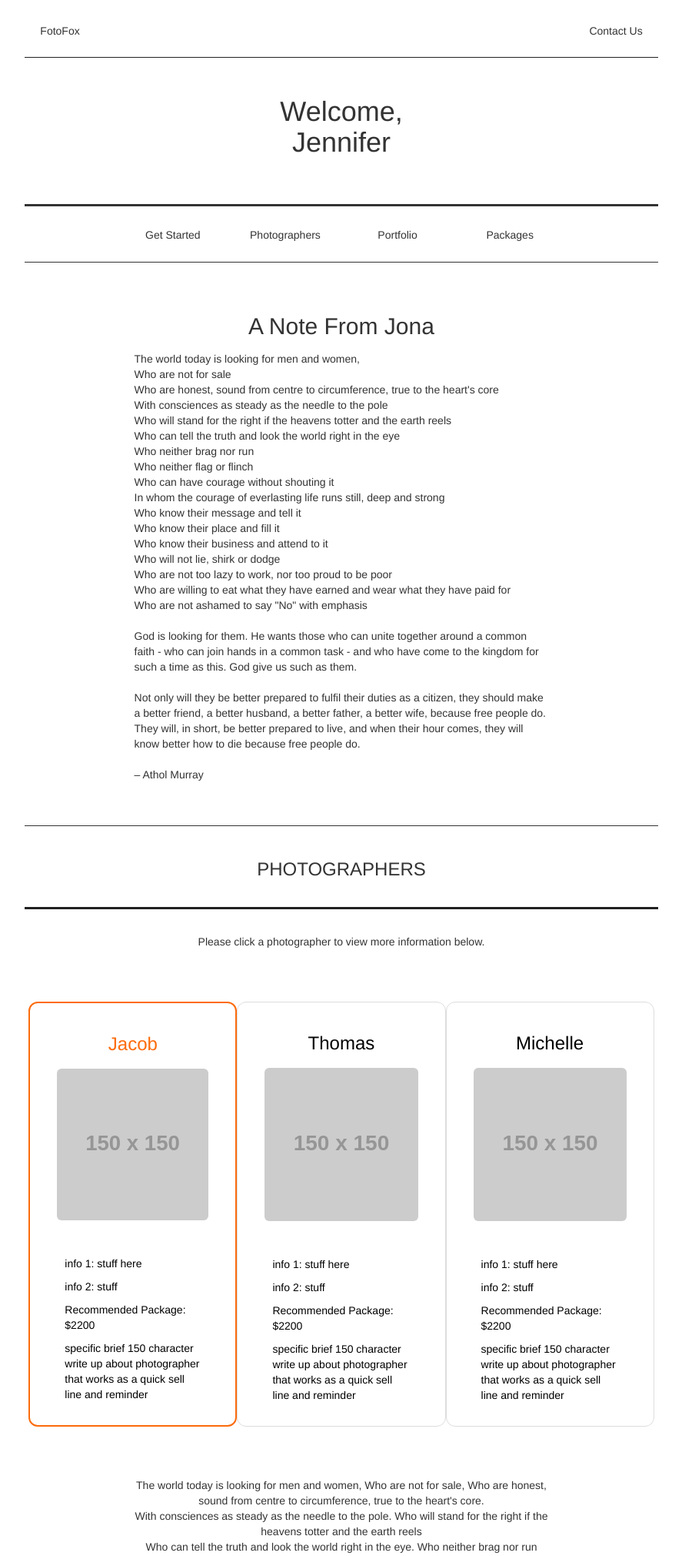
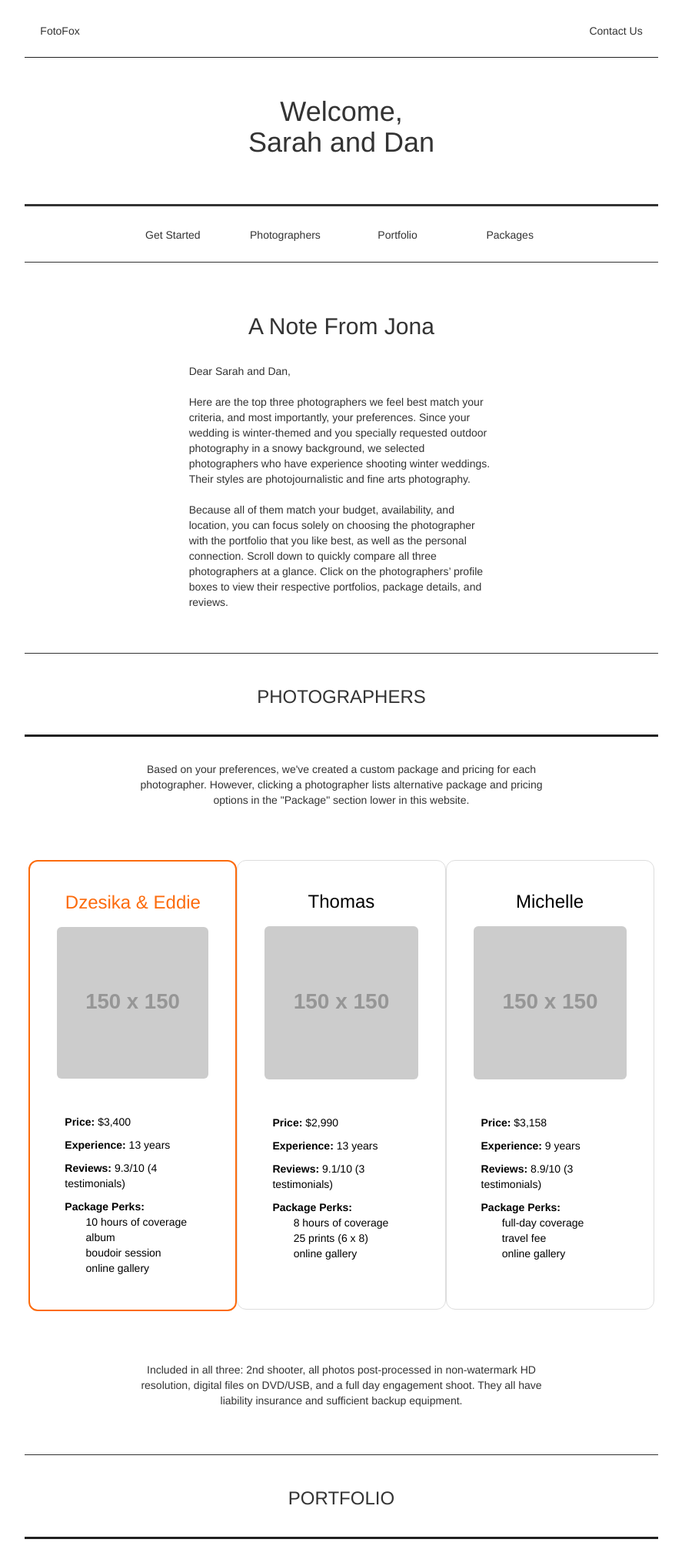
Before and after one commit to swilkie/FotoFox, a PHP site: page /testPerson.php?photog=1 in a window 1280 px wide. Shown: the top 2021 px of the page at 77% size, without its empty margins (196-1083 px from the left). Run offline with PHP 8.4, Linux system fonts and the light colour scheme; grey boxes labelled with a size stand in for pictures from a placeholder-image service; some libraries are stand-ins or nearby versions.

Commit message:
Add example text, and generic lorem ipsum text

```diff
--- a/css/personal.css
+++ b/css/personal.css
@@ -92,7 +92,7 @@ hr {
 
 .note-title {
 	text-align: center;
-	margin-bottom: 16px;
+	margin-bottom: 32px;
 }
 
 .note-text {
@@ -166,6 +166,7 @@ hr {
 
 .photographer-option {
 	padding:20px;
+	min-height: 582px;
 }
 
 .photographer-name {
--- a/personal.html
+++ b/personal.html
@@ -54,7 +54,7 @@
 				<section id="banner">
 					<div class="note">
 						<div class="row">
-							<div class="col-sm-8 col-sm-offset-2">
+							<div class="col-sm-6 col-sm-offset-3">
 								<h2 class="note-title">A Note From Jona</h2>
 								<p class="note-text"><?php echo nl2br($welcomeNote) ?></p>
 							</div>
@@ -76,7 +76,9 @@
 
 
 					<div class="photographer">
-						<p class="photographer-instructions">Please click a photographer to view more information below.</p>
+						<div class="row row-centered">
+							<p class="col-sm-8 col-centered photographer-instructions">Based on your preferences, we've created a custom package and pricing for each photographer. However, clicking a photographer lists alternative package and pricing options in the "Package" section lower in this website.</p>
+						</div>
 
 						<div class="row photographer-choices">
 
@@ -90,10 +92,10 @@
 										<h3 class="photographer-name"><?php echo $photographerName1 ?></h3>
 										<img class="fullwidth photographer-photo" src="http://placehold.it/150x150">
 										<div class="photographer-notes">
-											<p>info 1: stuff here</p>
-											<p>info 2: stuff</p>
-											<p>Recommended Package: $2200</p>
-											<p>specific brief 150 character write up about photographer that works as a quick sell line and reminder</p>
+											<p><?php echo $price1 ?></p>
+											<p><?php echo $experience1 ?></p>
+											<p><?php echo $reviews1 ?></p>
+											<p><?php echo nl2br($package1) ?></p>
 										</div>
 									</div>
 								</div>
@@ -101,7 +103,7 @@
 
 
 							<a class="photographer-button" href="testPerson.php?photog=2">
-								<div <?php if (!isset($_GET["photog"]) || $_GET["photog"] == "2") {
+								<div <?php if ($_GET["photog"] == "2") {
 									echo 'class="col-md-4 col-sm-6 photographer-border photographer-border-active">';
 								} else {
 									echo 'class="col-md-4 col-sm-6 photographer-border">';
@@ -110,17 +112,17 @@
 										<h3 class="photographer-name"><?php echo $photographerName2 ?></h3>
 										<img class="fullwidth photographer-photo" src="http://placehold.it/150x150">
 										<div class="photographer-notes">
-											<p>info 1: stuff here</p>
-											<p>info 2: stuff</p>
-											<p>Recommended Package: $2200</p>
-											<p>specific brief 150 character write up about photographer that works as a quick sell line and reminder</p>
+											<p><?php echo $price2 ?></p>
+											<p><?php echo $experience2 ?></p>
+											<p><?php echo $reviews2 ?></p>
+											<p><?php echo nl2br($package2) ?></p>
 										</div>
 									</div>
 								</div>
 							</a>
 
 							<a class="photographer-button" href="testPerson.php?photog=3">
-								<div <?php if (!isset($_GET["photog"]) || $_GET["photog"] == "3") {
+								<div <?php if ($_GET["photog"] == "3") {
 									echo 'class="col-md-4 col-sm-6 photographer-border photographer-border-active">';
 								} else {
 									echo 'class="col-md-4 col-sm-6 photographer-border">';
@@ -132,10 +134,10 @@
 										</div>
 
 										<div class="photographer-notes">
-											<p>info 1: stuff here</p>
-											<p>info 2: stuff</p>
-											<p>Recommended Package: $2200</p>
-											<p>specific brief 150 character write up about photographer that works as a quick sell line and reminder</p>
+											<p><?php echo $price3 ?></p>
+											<p><?php echo $experience3 ?></p>
+											<p><?php echo $reviews3 ?></p>
+											<p><?php echo nl2br($package3) ?></p>
 										</div>
 									</div>
 								</div>
--- a/testPerson.php
+++ b/testPerson.php
@@ -1,45 +1,51 @@
 <?php
 
-$firstName = "Jennifer";
+$firstName = "Sarah and Dan";
 
 
 $welcomeNote =
-"The world today is looking for men and women,
-Who are not for sale
-Who are honest, sound from centre to circumference, true to the heart's core
-With consciences as steady as the needle to the pole
-Who will stand for the right if the heavens totter and the earth reels
-Who can tell the truth and look the world right in the eye
-Who neither brag nor run
-Who neither flag or flinch
-Who can have courage without shouting it
-In whom the courage of everlasting life runs still, deep and strong
-Who know their message and tell it
-Who know their place and fill it
-Who know their business and attend to it
-Who will not lie, shirk or dodge
-Who are not too lazy to work, nor too proud to be poor
-Who are willing to eat what they have earned and wear what they have paid for
-Who are not ashamed to say \"No\" with emphasis
+"Dear Sarah and Dan,
 
-God is looking for them. He wants those who can unite together around a common faith - who can join hands in a common task - and who have come to the kingdom for such a time as this. God give us such as them.
+Here are the top three photographers we feel best match your criteria, and most importantly, your preferences. Since your wedding is winter-themed and you specially requested outdoor photography in a snowy background, we selected photographers who have experience shooting winter weddings. Their styles are photojournalistic and fine arts photography.
 
-Not only will they be better prepared to fulfil their duties as a citizen, they should make a better friend, a better husband, a better father, a better wife, because free people do. They will, in short, be better prepared to live, and when their hour comes, they will know better how to die because free people do.
+Because all of them match your budget, availability, and location, you can focus solely on choosing the photographer with the portfolio that you like best, as well as the personal connection. Scroll down to quickly compare all three photographers at a glance. Click on the photographers’ profile boxes to view their respective portfolios, package details, and reviews.";
 
-– Athol Murray";
+
+$photographerName1 = "Dzesika & Eddie";
+$price1 = "<b>Price:</b> $3,400";
+$experience1 = "<b>Experience:</b> 13 years";
+$reviews1 = "<b>Reviews:</b> 9.3/10 (4 testimonials)";
+$package1 =
+"<b>Package Perks:</b>
+&nbsp;&nbsp;&nbsp;&nbsp;&nbsp;&nbsp;&nbsp;10 hours of coverage
+&nbsp;&nbsp;&nbsp;&nbsp;&nbsp;&nbsp;&nbsp;album
+&nbsp;&nbsp;&nbsp;&nbsp;&nbsp;&nbsp;&nbsp;boudoir session
+&nbsp;&nbsp;&nbsp;&nbsp;&nbsp;&nbsp;&nbsp;online gallery";
+
+$photographerName2 = "Thomas";
+$price2 = "<b>Price:</b> $2,990";
+$experience2 = "<b>Experience:</b> 13 years";
+$reviews2 = "<b>Reviews:</b> 9.1/10 (3 testimonials)";
+$package2 =
+"<b>Package Perks:</b>
+&nbsp;&nbsp;&nbsp;&nbsp;&nbsp;&nbsp;&nbsp;8 hours of coverage
+&nbsp;&nbsp;&nbsp;&nbsp;&nbsp;&nbsp;&nbsp;25 prints (6 x 8)
+&nbsp;&nbsp;&nbsp;&nbsp;&nbsp;&nbsp;&nbsp;online gallery";
+
+$photographerName3 = "Michelle";
+$price3 = "<b>Price:</b> $3,158";
+$experience3 = "<b>Experience:</b> 9 years";
+$reviews3 = "<b>Reviews:</b> 8.9/10 (3 testimonials)";
+$package3 =
+"<b>Package Perks:</b>
+&nbsp;&nbsp;&nbsp;&nbsp;&nbsp;&nbsp;&nbsp;full-day coverage
+&nbsp;&nbsp;&nbsp;&nbsp;&nbsp;&nbsp;&nbsp;travel fee
+&nbsp;&nbsp;&nbsp;&nbsp;&nbsp;&nbsp;&nbsp;online gallery";
 
 $photographerCommon =
-"The world today is looking for men and women, Who are not for sale, Who are honest, sound from centre to circumference, true to the heart's core.
-With consciences as steady as the needle to the pole. Who will stand for the right if the heavens totter and the earth reels
-Who can tell the truth and look the world right in the eye. Who neither brag nor run";
-
-
+"Included in all three:  2nd shooter, all photos post-processed in non-watermark HD resolution, digital files on DVD/USB, and a full day engagement shoot.  They all have liability insurance and sufficient backup equipment.";
 
 /*****************    Photographer 1    *************************/
-
-$photographerName1 = "Jacob";
-$photographerName2 = "Thomas";
-$photographerName3 = "Michelle";
 
 //if first time visiting, or photographer 1 selected.
 if (!isset($_GET["photog"]) || $_GET["photog"] == "1")
@@ -52,14 +58,7 @@ if (!isset($_GET["photog"]) || $_GET["photog"] == "1")
 		);
 
 	$photographerNote =
-	"The world today is looking for men and women,
-	Who are not for sale
-	Who are honest, sound from centre to circumference, true to the heart's core
-	With consciences as steady as the needle to the pole
-	Who will stand for the right if the heavens totter and the earth reels
-	Who can tell the truth and look the world right in the eye
-	Who neither brag nor run
-	Who neither flag or flinch";
+	"Dzesika is the lead photographer. Her outgoing personality, fearless creativity, and unique eye for anticipating and capturing emotions are second to none. Her passion is not just taking photos, but in personally connecting with every couple that she photographs. From climbing trees to shooting in extreme weathers, she never lets anything get in the way of capturing the perfect angle, the perfect timing, or the perfect lighting!";
 
 
 	$packageHeader =
@@ -68,27 +67,68 @@ if (!isset($_GET["photog"]) || $_GET["photog"] == "1")
 
 
 	$packageLeft =
-	"Traditional Portrait Session Fee (2-3 hours):
-	<b>$500</b>
+	"Basic wedding package: <b>$2,000</b>
+	1 photographer
+	8 hours of coverage
 
-	Documentary Lifestyple Session Fee (6-8 hours):
-	<b>$900</b>
+	Popular wedding package: <b>$2,850</b>
+	2 photographers
+	10 hours of coverage
 
-	Engagement Session (2-3 hours, 2 locations):
-	<b>$750</b>";
+	Full wedding package: <b>$3,600</b>
+	2 photographers
+	Full-day coverage";
 
 
 	$packageRight =
-	"Enjoy single person coverage with Maggie for a minimum of 8 hours. Or, to capture every moment of your special day, choose 2 person coverage with Maggie and James for a minimum of 8 hours.
+	"Enjoy single person coverage with Dzesika for a minimum of 8 hours. Or, to capture every moment of your special day, choose 2 person coverage with Dzesika and Eddie for a minimum of 10 hours.
 
-	Album packages start at <b>$1200</b>
-	DVD packages start at <b>$900</b>
-	Deluxe album packages start at <b>$2150</b>
-	Deluxe DVD packages start at <b>$1500</b>";
+
+	boudoir session (1 or 2 hours): <b>$135/hr</b>
+	Online Gallery: <b>$225</b>
+	Engagement Session (2-3 hours): <b>$550</b>
+	5 canvas prints (8 x 10): <b>$425</b>";
+} else {
+	$portfolio = array(
+		"img/portfolio/steam_rain_love_date_smile_67491_2560x1440.jpg",
+		"img/portfolio/Most-Romantic-Love-Couple-Hd-Wallpaper.jpg",
+		"img/portfolio/wedding_husband_wife_4860_2560x1440.jpg",
+		"img/portfolio/Couple-Love-Photography-Background-HD-Wallpaper.jpg",
+		"img/portfolio/couple_dance_happiness_rain_wet_love_54364_2560x1440.jpg"
+		);
+
+	$photographerNote =
+	"Lorem ipsum dolor sit amet, consectetur adipiscing elit, sed do eiusmod tempor incididunt ut labore et dolore magna aliqua. Ut enim ad minim veniam, quis nostrud exercitation ullamco laboris nisi ut aliquip ex ea commodo consequat. Duis aute irure dolor in reprehenderit in voluptate velit esse cillum dolore eu fugiat nulla pariatur. Excepteur sint occaecat cupidatat non proident, sunt in culpa qui officia deserunt mollit";
+
+
+	$packageHeader =
+	"<b>Lorem ipsum dolor sit amet, consectetur</b>
+	Lorem ipsum dolor sit amet, consectetur adipiscing elit, sed do eiusmod tempor incididunt ut labore et dolore magna aliqua.";
+
+
+	$packageLeft =
+	"Lorem ipsum dolor: <b>$2,000</b>
+	1 Lorem ipsum
+	8 Lorem ipsum dolor
+
+	Lorem ipsum dolor sit: <b>$2,850</b>
+	2 Lorem ipsum
+	10 Lorem ipsum dolor
+
+	Lorem ipsum dolor sit: <b>$3,600</b>
+	2 Lorem ipsum
+	Lorem ipsum dolor sit";
+
+
+	$packageRight =
+	"Lorem ipsum dolor sit amet, consectetur adipiscing elit, sed do eiusmod tempor incididunt ut labore et dolore magna aliqua. Ut enim ad minim veniam, quis nostrud exercitation ullamco laboris nisi.
+
+
+	Lorem ipsum (1 or 2 hours): <b>$135/hr</b>
+	Lorem ipsum dolor: <b>$225</b>
+	Lorem ipsum dolor: (2-3 hours): <b>$550</b>
+	Lorem ipsum (8 x 10): <b>$425</b>";
 }
-//else if, photographer 2 selected
-
-//else if, photographer 3 selected
 
 
 
```
